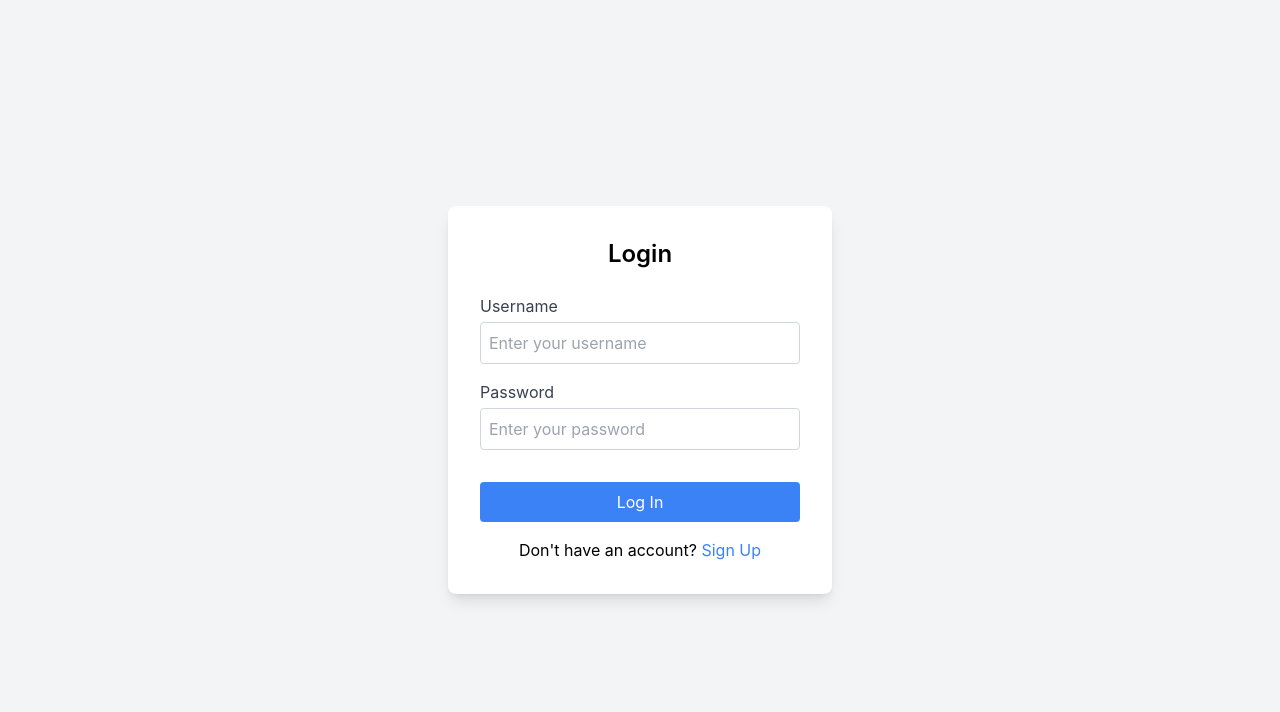
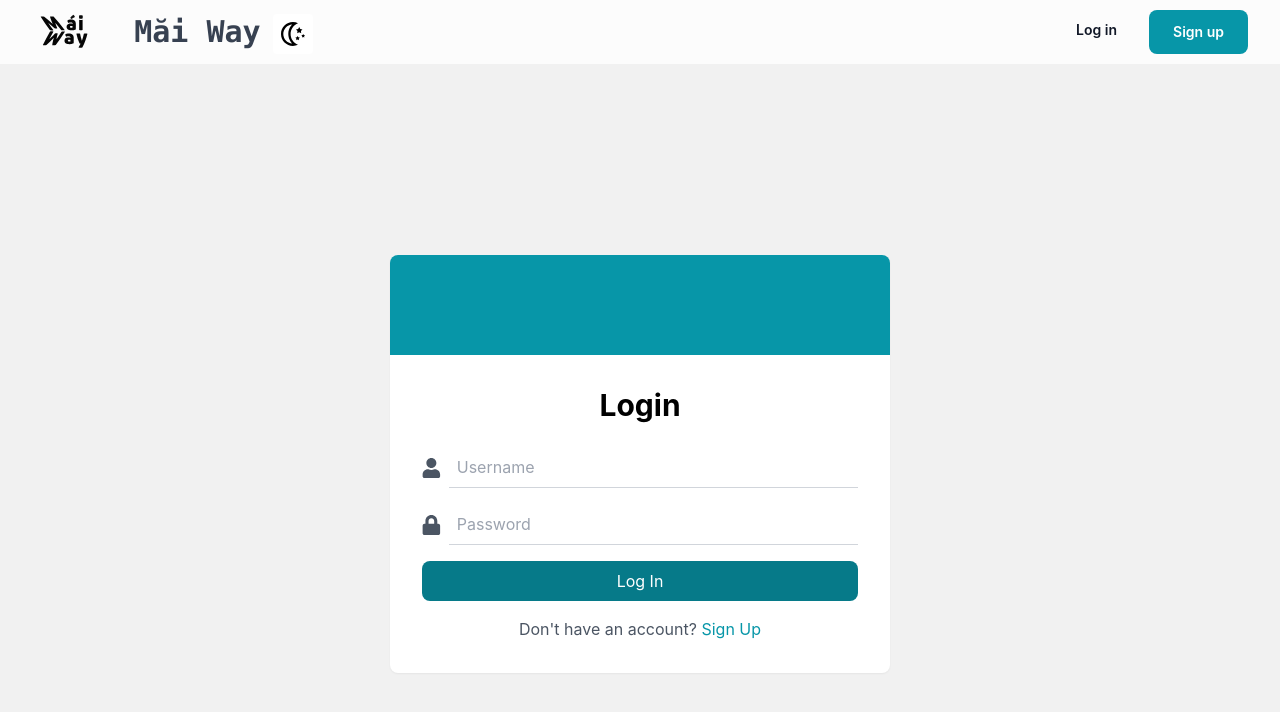
Before and after one commit to NeValetik/globant-maiway, a React (Create React App) app in the folder frontend/: page /login in a window 1280 px wide. Shown: the top 712 px of the page. Built offline with nearby package versions, Linux system fonts and the light colour scheme.

Commit message:
nice login form

```diff
--- a/frontend/src/components/LogInForm.jsx
+++ b/frontend/src/components/LogInForm.jsx
@@ -1,16 +1,22 @@
-import { useState } from 'react';
+import React, { useState, useContext } from 'react';
+import { MdOutlineEmail } from "react-icons/md";
+import {FaLock, FaUser} from "react-icons/fa";
+import { useTheme } from '../context/ThemeContext';
+import themeChangerDescriptionString from "../components/utils/themeChangerDescriptionString";
+import Navbar from "./Navbar";
 
 function LoginSignupForm() {
-  const [isLogin, setIsLogin] = useState(true); // Toggle between login and sign-up
+  const [isLogin, setIsLogin] = useState(true);
   const [username, setUsername] = useState('');
   const [password, setPassword] = useState('');
   const [confirmPassword, setConfirmPassword] = useState('');
   const [loading, setLoading] = useState(false);
   const [error, setError] = useState('');
+  const { theme } = useTheme();
 
   const toggleForm = () => {
     setIsLogin(!isLogin);
-    setError(''); // Clear errors when toggling between forms
+    setError('');
   };
 
   const handleSubmit = async (e) => {
@@ -18,7 +24,6 @@ function LoginSignupForm() {
     setLoading(true);
     setError('');
 
-    // Password mismatch validation for sign-up
     if (!isLogin && password !== confirmPassword) {
       setError('Passwords do not match');
       setLoading(false);
@@ -43,12 +48,9 @@ function LoginSignupForm() {
         throw new Error(token.message || 'An error occurred');
       }
 
-      // Store JWT token in localStorage
       localStorage.setItem('token', token);
+      console.log("This is in local storage: " + localStorage.getItem('token'));
 
-      console.log("This is in local storage"+localStorage.getItem('token'))
-
-      // Optionally redirect the user after login/signup
       window.location.href = '/';
     } catch (err) {
       setError(err.message || 'An error occurred. Please try again.');
@@ -59,84 +61,83 @@ function LoginSignupForm() {
   };
 
   return (
-    <div className="flex items-center justify-center min-h-screen bg-gray-100">
-      <div className="bg-white p-8 rounded-lg shadow-lg w-96">
-        <h2 className="text-2xl font-semibold text-center mb-6">
+      <>
+      <Navbar/>
+      <div className="min-h-screen py-10 flex items-center justify-center">
+        <div className={themeChangerDescriptionString(theme, 'bg-white', 'bg-mvcontainergrey', 'shadow-sm rounded-lg overflow-hidden mx-auto max-w-[500px] w-full relative')}>
+          <div className="min-h-[100px] h-[100px] w-full bg-mwlightgreen"></div>
+
+          <div className="relative p-8">
+            <h2 className={themeChangerDescriptionString(theme, 'text-black', 'text-white', 'text-3xl font-bold mb-6 text-center')}>
               {isLogin ? 'Login' : 'Sign Up'}
             </h2>
 
             <form onSubmit={handleSubmit}>
-          {/* Email */}
               <div className="mb-4">
-            <label htmlFor="email" className="block text-gray-700">
-              Username
-            </label>
+                <div className="flex items-center">
+                  <FaUser className={themeChangerDescriptionString(theme, 'text-gray-600', 'text-gray-400')} size={20} />
                   <input
-              id="email"
-              className="w-full p-2 border border-gray-300 rounded mt-1"
-              placeholder="Enter your username"
+                      type="text"
+                      placeholder="Username"
+                      className={`${themeChangerDescriptionString(theme, 'bg-white text-black', 'bg-mvcontainergrey text-white', 'ml-2 w-full p-2 border-b border-gray-300 focus:outline-none focus:border-mwlightgreen')}`}
                       value={username}
                       onChange={(e) => setUsername(e.target.value)}
                       required
                   />
                 </div>
+              </div>
 
-          {/* Password */}
               <div className="mb-4">
-            <label htmlFor="password" className="block text-gray-700">
-              Password
-            </label>
+                <div className="flex items-center">
+                  <FaLock className={themeChangerDescriptionString(theme, 'text-gray-600', 'text-gray-400')} size={20} />
                   <input
                       type="password"
-              id="password"
-              className="w-full p-2 border border-gray-300 rounded mt-1"
-              placeholder="Enter your password"
+                      placeholder="Password"
+                      className={`${themeChangerDescriptionString(theme, 'bg-white text-black', 'bg-mvcontainergrey text-white', 'ml-2 w-full p-2 border-b border-gray-300 focus:outline-none focus:border-mwlightgreen')}`}
                       value={password}
                       onChange={(e) => setPassword(e.target.value)}
                       required
                   />
                 </div>
+              </div>
 
-          {/* Confirm Password (for Sign Up) */}
               {!isLogin && (
                   <div className="mb-4">
-              <label htmlFor="confirmPassword" className="block text-gray-700">
-                Confirm Password
-              </label>
+                    <div className="flex items-center">
+                      <FaLock className={themeChangerDescriptionString(theme, 'text-gray-600', 'text-gray-400')} size={20} />
                       <input
                           type="password"
-                id="confirmPassword"
-                className="w-full p-2 border border-gray-300 rounded mt-1"
-                placeholder="Confirm your password"
+                          placeholder="Confirm Password"
+                          className={`${themeChangerDescriptionString(theme, 'bg-white text-black', 'bg-mvcontainergrey text-white', 'ml-2 w-full p-2 border-b border-gray-300 focus:outline-none focus:border-mwlightgreen')}`}
                           value={confirmPassword}
                           onChange={(e) => setConfirmPassword(e.target.value)}
                           required
                       />
                     </div>
+                  </div>
               )}
 
-          {/* Error Message */}
-          {error && <p className="text-red-500 text-sm">{error}</p>}
+              {error && <p className="text-red-500 text-sm mb-4">{error}</p>}
 
-          {/* Submit Button */}
               <button
                   type="submit"
-            className={`w-full bg-blue-500 text-white p-2 rounded mt-4 hover:bg-blue-600 ${loading && 'opacity-50 cursor-not-allowed'}`}
+                  className={`w-full bg-mwdarkgreen text-white p-2 rounded-lg hover:bg-mwlightgreen transition-colors ${loading && 'opacity-50 cursor-not-allowed'}`}
                   disabled={loading}
               >
-            {loading ? 'Submitting...' : isLogin ? 'Log In' : 'Sign Up'}
+                {loading ? 'Processing...' : isLogin ? 'Log In' : 'Sign Up'}
               </button>
             </form>
 
-        {/* Toggle between Login/Sign Up */}
-        <p className="text-center mt-4">
+            <p className={`${themeChangerDescriptionString(theme, 'text-gray-600', 'text-gray-400')} text-center mt-4`}>
               {isLogin ? "Don't have an account?" : 'Already have an account?'}{' '}
-          <button onClick={toggleForm} className="text-blue-500 hover:underline">
+              <button onClick={toggleForm} className="text-mwlightgreen hover:underline">
                 {isLogin ? 'Sign Up' : 'Log In'}
               </button>
             </p>
           </div>
         </div>
+      </div>
+      </>
   );
 }
 
```
Lines whose indentation alone changed are shown as unchanged.
